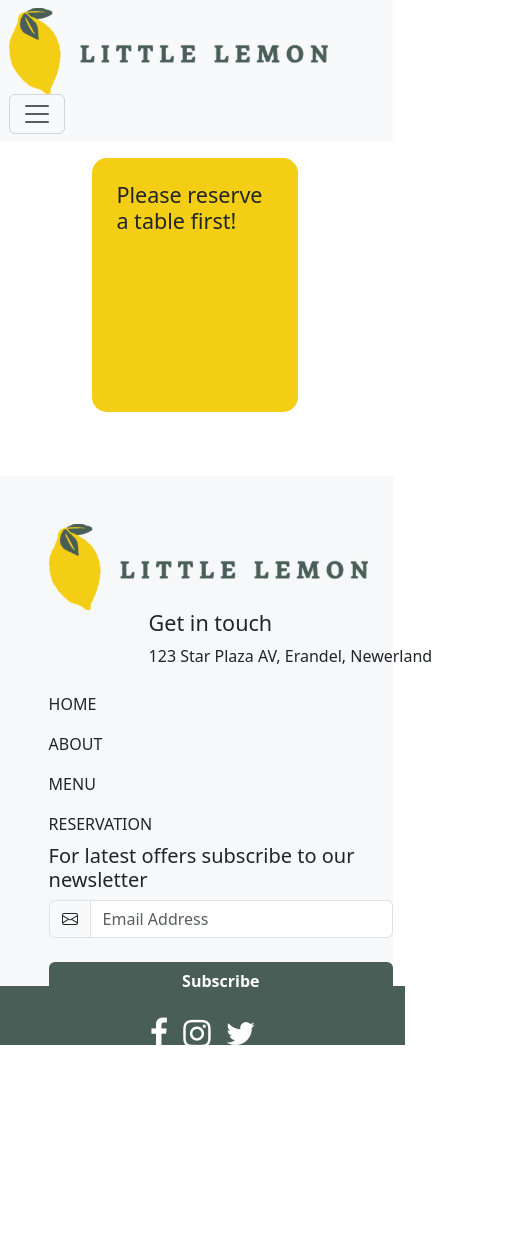
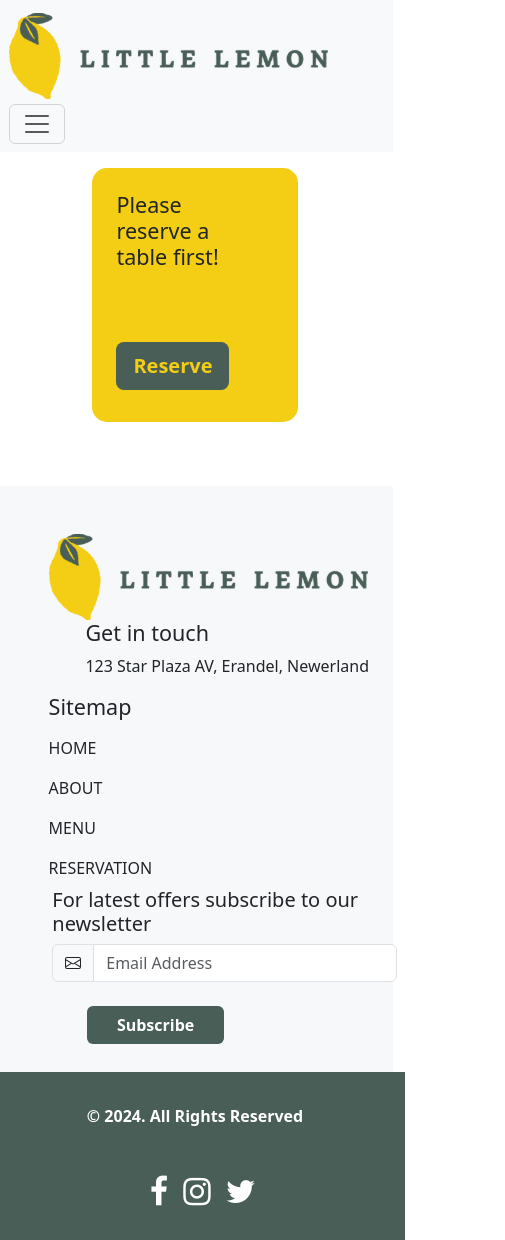
Before and after one commit to codebysamuel/Capstone-Frontend, a React (Create React App) app: page /confirm in a window 390 px wide. Shown: the whole page, 505 px wide, since content can reach past the window. Before the commit the page ends 1098 px from the top, so only its background shows below. Built offline with nearby package versions, Linux system fonts and the light colour scheme.

Commit message:
fixed footer for small devices

```diff
--- a/public/index.html
+++ b/public/index.html
@@ -3,19 +3,18 @@
   <head>
     <meta charset="utf-8" />
     <link rel="icon" href="%PUBLIC_URL%/favicon.ico" />
-    <meta name="viewport" content="width=device-width, initial-scale=1" />
+    <meta name="viewport" content="width=device-width, initial-scale=1.0">
+
     <meta name="theme-color" content="#000000" />
     <meta property="og:title" content="Little Lemon Website">
     <meta property="og:description" content="Meta Front End Development Capstone Project">
+
     <meta property="og:url" content="https://meta-front-end-developer.onrender.com/">
     <meta property="og:image" content="https://github.com/gouribhise/META-FrontEnd-Capstone/blob/main/public/opengraph.png">
     <meta property="og:type" content="website">
     <link rel="apple-touch-icon" href="%PUBLIC_URL%/logo192.png" />
-    <link rel="stylesheet"
-    href="https://cdn.jsdelivr.net/npm/bootstrap@5.3.1/dist/css/bootstrap.min.css"
-    integrity="sha384-Gn5384xqQ1aoWXA+058RXPxPg6fy4IWvTNh0E263XmFcJlSAwiGgFAW/dAiS6JXm"
-/>    <script src="https://cdn.jsdelivr.net/npm/bootstrap@5.3.3/dist/js/bootstrap.bundle.min.js"></script>
-    <!--
+
+  <!--
       manifest.json provides metadata used when your web app is installed on a
       user's mobile device or desktop. See https://developers.google.com/web/fundamentals/web-app-manifest/
     -->
--- a/src/App.css
+++ b/src/App.css
@@ -72,7 +72,7 @@ footer>.logo{
 }
 .social{
   background-color: #495E57;
-  height:7vh;
+  height:12vh;
   color:white;
 }
 
@@ -148,3 +148,49 @@ color:#F4CE14
   font-weight: bold !important;
   color:#495E57 !important;
 }
+
+.btn-confirm{
+  background-color:#495E57 !important;
+  font-weight: bold !important;
+  color: #F4CE14 !important;
+}
+
+.btn-confirm:hover{
+  border:2px solid #495E57 !important;
+  background-color:white !important;
+  color:#495E57 !important;
+}
+
+/****media query ******/
+@media only screen and (max-width: 600px) {
+
+  .hero-img{
+    display: none;
+  }
+  .card{
+    margin-bottom: 20px;
+  }
+  .touch{
+    margin-left:10%;
+
+  }
+  .about-img{
+    margin:0 auto;
+    width:80% !important;
+    margin-bottom: 10%;
+  }
+  .newsletter{
+    margin-left:1%;
+    width:30%;
+  }
+
+  .btn-sub{
+    margin-bottom:15%;
+    margin-left: 10%;
+    width:40%;
+  }
+  .social{
+    height:20vh;
+  }
+
+}
--- a/src/components/Categories.js
+++ b/src/components/Categories.js
@@ -4,30 +4,30 @@ const Categories = () => {
   return (
     <div className='pt-5'>
     <div className='row'>
-        <div className='col'>
+        <div className='col-md-4 col-sm-12'>
             <img src='https://cdn.pixabay.com/photo/2023/09/17/11/58/tomatoes-8258398_960_720.jpg' width="100%"/>
           <h4 className='category'>Appetizers</h4>
         </div>
-        <div className='col'>
+        <div className='col-md-4 col-sm-12'>
             <img src='https://cdn.pixabay.com/photo/2016/03/26/18/23/bread-1281053_960_720.jpg' width="100%"/>
             <h4 className='category'>Bread</h4>
         </div>
-        <div className='col'>
+        <div className='col-md-4 col-sm-12'>
             <img src="https://cdn.pixabay.com/photo/2017/08/02/00/51/food-2569257_960_720.jpg" width="100%"/>
             <h4 className='category'>Breakfasts</h4>
         </div>
 
     </div>
     <div className='row'>
-        <div className='col'>
+    <div className='col-md-4 col-sm-12'>
             <img src='https://cdn.pixabay.com/photo/2017/12/10/14/47/pizza-3010062_960_720.jpg' width="100%"/>
             <h4 className='category'>Pizza</h4>
         </div>
-        <div className='col'>
+        <div className='col-md-4 col-sm-12'>
             <img src='https://cdn.pixabay.com/photo/2018/05/01/18/21/eclair-3366430_960_720.jpg' width="100%"/>
             <h4 className='category'>Desserts</h4>
         </div>
-        <div className='col'>
+        <div className='col-md-4 col-sm-12'>
             <img src='https://cdn.pixabay.com/photo/2016/07/07/19/51/soup-1503117_960_720.jpg' width="100%"/>
             <h4 className='category'>Soups</h4>
         </div>
--- a/src/components/Footer.js
+++ b/src/components/Footer.js
@@ -20,7 +20,9 @@ const Footer = () => {
         <p>123 Star Plaza AV, Erandel, Newerland</p>
       </div>
       <div className="col-12 col-md-4 col-lg-3 col-xl-2">
+        <h4>Sitemap</h4>
        <ul className="navbar-nav mx-auto ">
+
        <NavLink className={({ isActive }) => (isActive ? style.Active : style.nonActive)} to="/">
               HOME
             </NavLink>
@@ -47,7 +49,7 @@ RESERVATION            </NavLink>
                       </svg>
                     </span>
                     <input type="email"
-                    class="form-control" id="email-newsletter" value="" placeholder="Email Address" aria-label="email-newsletter" aria-describedby="email-newsletter-addon" required/>
+                    className="form-control" id="email-newsletter" value="" placeholder="Email Address" aria-label="email-newsletter" aria-describedby="email-newsletter-addon" required/>
                   </div>
                 </div>
                 <div className="col-12">
@@ -60,12 +62,12 @@ RESERVATION            </NavLink>
       </div>
     </div>
     <div className="row gy-4 gy-md-0 social p-2">
-    <div class="col-xs-12 col-md-7 order-1 order-md-0  md-1">
+    <div class="col-xs-12 col-md-7">
           <div class="copyright text-center align-items-center">
             &copy; 2024. All Rights Reserved
           </div>
           </div>
-          <div class="col-xs-12 col-md-5 order-0 order-md-1">
+          <div class="col-xs-12 col-md-5 ">
           <ul class="list-unstyled m-0 p-0 d-flex justify-content-center">
 
             <i className="fa fa-brands fa-2x fa-facebook"/>
--- a/src/components/Navbar.js
+++ b/src/components/Navbar.js
@@ -1,22 +1,30 @@
-import { Link,NavLink } from "react-router-dom"
-import LLLogo from "../images/logos/Logo.svg";
+import { NavLink } from "react-router-dom";
+import LLLogo from "../images/logos/Logo .svg"
 const style = {
   navActive: "nav-font px-3 nav-item nav-link nav-active",
   navNonActive: "nav-font px-3 nav-item nav-link hover",
 };
-const Navbar=()=>{
-    return(
-        <nav className="navbar navbar-expand-sm">
-  <div class="container">
-    <Link to="/" className="logo">
+
+const Navbar = () => {
+  return (
+    <nav className="navbar navbar-expand-md navbar-light bg-light pd mb-3">
+      <div className="container">
+        <NavLink className="navbar-brand" to="/">
           <img className="logo-height img-fluid" src={LLLogo} alt="Little Lemon Logo" />
-  </Link>
-    <button class="navbar-toggler" type="button" data-bs-toggle="collapse" data-bs-target="#collapsibleNavbar">
-      <span class="navbar-toggler-icon"></span>
+        </NavLink>
+        <button
+          className="navbar-toggler"
+          type="button"
+          data-bs-toggle="collapse"
+          data-bs-target="#navbarNavAltMarkup"
+          aria-controls="navbarNavAltMarkup"
+          aria-expanded="false"
+          aria-label="Toggle navigation"
+        >
+          <span className="navbar-toggler-icon"></span>
         </button>
-    <div class="collapse navbar-collapse" id="collapsibleNavbar">
-      <ul class="navbar-nav mx-auto">
-
+        <div className="collapse navbar-collapse" id="navbarNavAltMarkup">
+          <div className="navbar-nav mx-auto">
             <NavLink className={({ isActive }) => (isActive ? style.navActive : style.navNonActive)} to="/">
               HOME
             </NavLink>
@@ -27,12 +35,13 @@ const Navbar=()=>{
               MENU
             </NavLink>
             <NavLink className={({ isActive }) => (isActive ? style.navActive : style.navNonActive)} to="/reserve">
-RESERVATION            </NavLink>
-      </ul>
+              RESERVE
+            </NavLink>
+          </div>
         </div>
       </div>
     </nav>
-    )
-}
+  );
+};
 
-export default Navbar
+export default Navbar;
--- a/src/pages/About.js
+++ b/src/pages/About.js
@@ -4,7 +4,7 @@ function About(){
     return (
 
         <div className="row">
-            <div className="col-5 mt-3 mx-5">
+            <div className="col-md-5 mt-3 mx-5 col-sm-12">
                <h1 className='about-heading primary-lemon'>Little Lemon</h1>
                <h2 className='about-subheading primary-dark'>Chicago</h2>
                <div className='about-para'>
@@ -20,7 +20,7 @@ function About(){
                </div>
 
             </div>
-            <div className="col-6 mx-2">
+            <div className="col-md-6 mx-2 col-sm-12">
                 <img src={restaurantImg} alt='restaurant image' className='about-img'/>
                 <img src={restaurantChefImg} alt='restaurant chef' className='about-img'/>
             </div>
--- a/src/pages/ConfirmPage.js
+++ b/src/pages/ConfirmPage.js
@@ -1,7 +1,10 @@
 import React from 'react'
 import { useGlobalContext } from '../AppContext'
+import { Link } from 'react-router-dom';
+
 const ConfirmPage = () => {
     const {msg} = useGlobalContext();
+
  console.log('what is msg:',msg)
   return (
     <div>
@@ -19,7 +22,22 @@ const ConfirmPage = () => {
           <h6>{`${msg.line3}`}</h6>
 
             </>
-          ):<> <h4 className='mt-4'> Please reserve a table first!</h4></>
+          ):<>
+          <div className='row'>
+          <h4 className='mt-4'> Please reserve a table first!</h4>
+
+          </div>
+          <div className='row'>
+          <div className='col'></div>
+          <div className='col'>
+          <Link to="/reserve" className='btn btn-lg btn-confirm'>Reserve</Link>
+          </div>
+          <div className='col'></div>
+          </div>
+
+
+
+          </>
         }
 
          </div>
```
Lines whose indentation alone changed are shown as unchanged.
